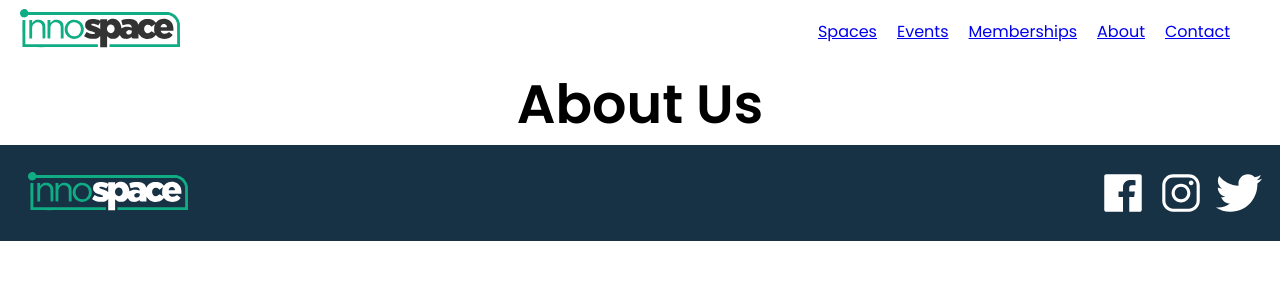
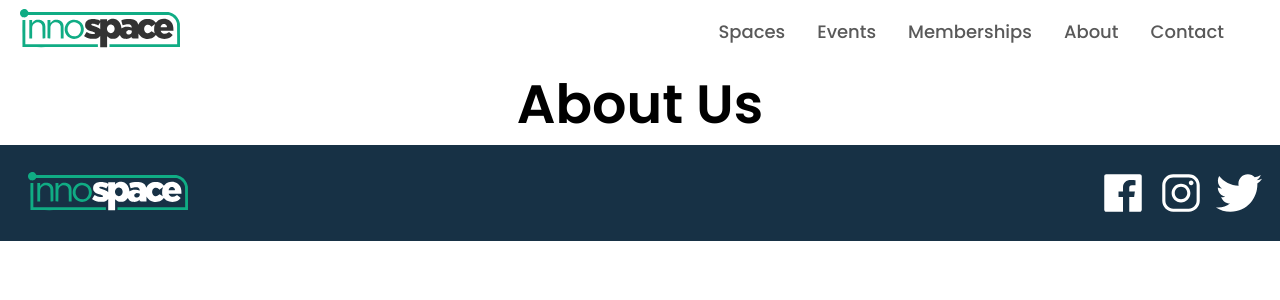
Before and after one commit to knada/innospace-next, a Next.js app: page /about in a window 1280 px wide. Shown: the top 300 px of the page. Built offline with nearby package versions, Linux system fonts and the light colour scheme.

Commit message:
Replaced Link with a tag and enclosed navlink in next/Link component

```diff
--- a/components/MainNav/MainNav.tsx
+++ b/components/MainNav/MainNav.tsx
@@ -126,7 +126,7 @@ const NavItem = styled.li`
     }
 `
 
-const NavLink = styled(Link)`
+const NavLink = styled.a`
     display: block;
     padding: 6px 6px;
     text-decoration: none;
@@ -225,9 +225,9 @@ const MainNav: React.FC = () => {
                 <NavList display={toggled}>
                     {navitems.map(item => (
                         <NavItem key={item.name}>
-                            <NavLink href={`/${item.link}`}>
-                                {item.name}
-                            </NavLink>
+                            <Link href={`/${item.link}`} passHref>
+                                <NavLink>{item.name}</NavLink>
+                            </Link>
                         </NavItem>
                     ))}
                 </NavList>
```
